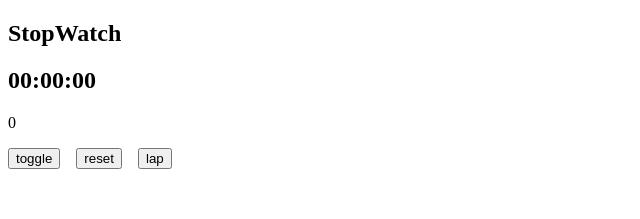
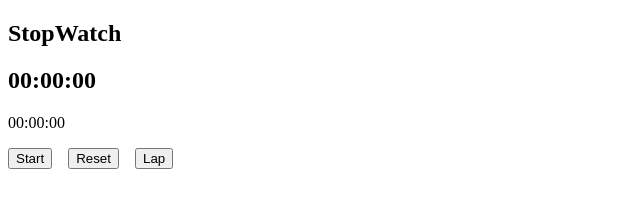
Before and after one commit to Shopify/eng-intern-assessment-react, a React app: page / in a window 1280 px wide. Shown: the top 219 px of the page, without its empty margins (0-640 px from the left). Built offline with nearby package versions, Linux system fonts and the light colour scheme.

Commit message:
implement laplist and time formatting

```diff
--- a/src/App.tsx
+++ b/src/App.tsx
@@ -3,9 +3,27 @@ import StopWatch from "./StopWatch";
 import StopWatchButton from "./StopWatchButton";
 import "./App.css";
 
+interface listType {
+  id: number;
+  time: number;
+}
+
+const formatTime = (time: number) => {
+  const hours = Math.floor(time / 3600);
+  const minutes = Math.floor((time % 3600) / 60);
+  const remainingSeconds = Math.floor(time % 60);
+
+  const formattedHours = hours.toString().padStart(2, "0");
+  const formattedMinutes = minutes.toString().padStart(2, "0");
+  const formattedSeconds = remainingSeconds.toString().padStart(2, "0");
+
+  return `${formattedHours}:${formattedMinutes}:${formattedSeconds}`;
+};
+
 export default function App() {
   const [time, setTime] = useState<number>(0);
   const [isRunning, setIsRunning] = useState<boolean>(false);
+  const [lapList, setLapList] = useState<listType[]>([]);
   const intervalRef = useRef<number | undefined>(undefined);
 
   const toggleStopWatch = () => {
@@ -26,18 +44,30 @@ export default function App() {
   };
 
   const lapStopWatch = () => {
-    return;
+    const newLap = {
+      id: lapList.length + 1,
+      time: time,
+    };
+    setLapList((prevLapList) => [...prevLapList, newLap]);
   };
 
   return (
     <div>
       <h1>StopWatch</h1>
-      <StopWatch time={time} />
+      <StopWatch time={formatTime(time)} />
       <div className="btn-container">
-        <StopWatchButton handleClick={toggleStopWatch} label="toggle" />
-        <StopWatchButton handleClick={resetStopWatch} label="reset" />
-        <StopWatchButton handleClick={lapStopWatch} label="lap" />
+        <StopWatchButton
+          handleClick={toggleStopWatch}
+          label={isRunning ? "Stop" : "Start"}
+        />
+        <StopWatchButton handleClick={resetStopWatch} label="Reset" />
+        <StopWatchButton handleClick={lapStopWatch} label="Lap" />
       </div>
+      {lapList.map((lap) => (
+        <p>
+          {lap.id}. {lap.time}
+        </p>
+      ))}
     </div>
   );
 }
--- a/src/StopWatch.tsx
+++ b/src/StopWatch.tsx
@@ -1,7 +1,7 @@
 import React from "react";
 
 interface StopWatchInterface {
-  time: number;
+  time: string;
 }
 
 export default function StopWatch({ time }: StopWatchInterface) {
```
